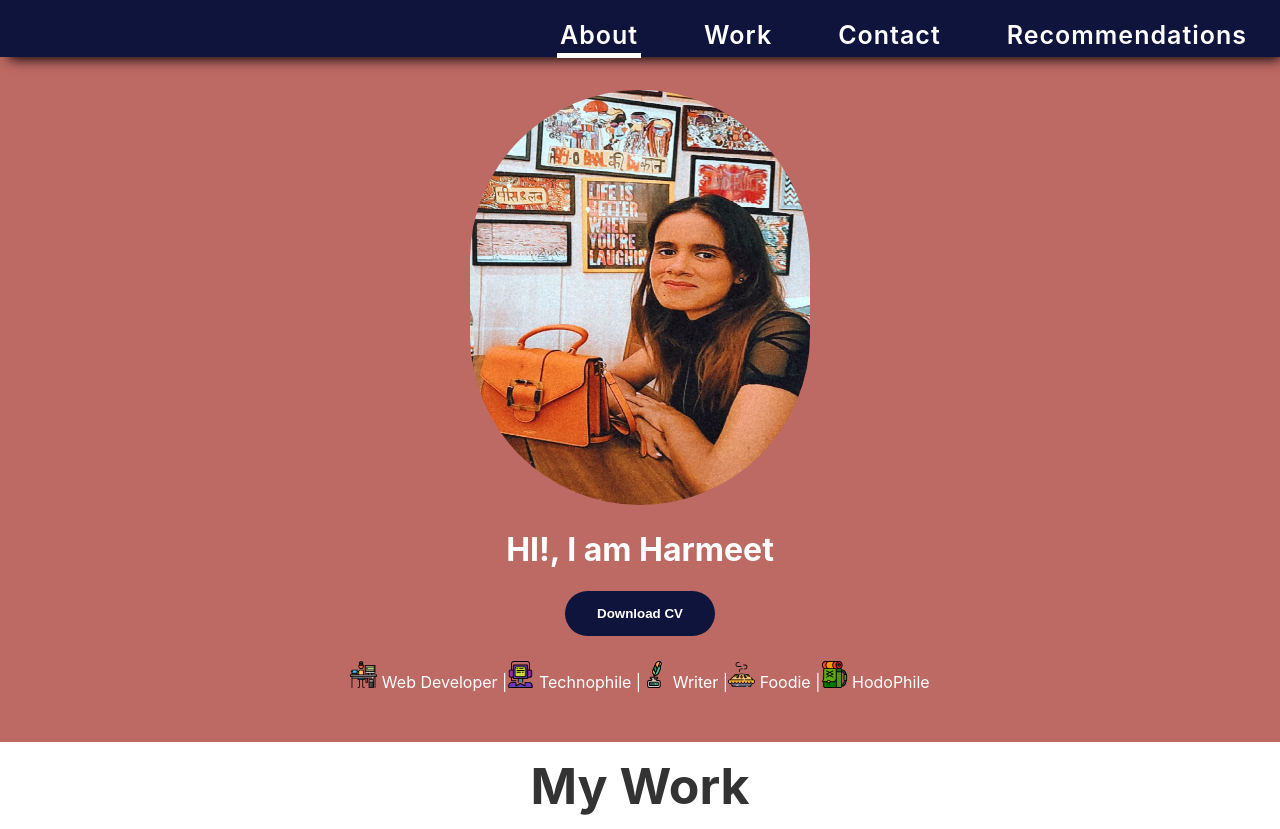
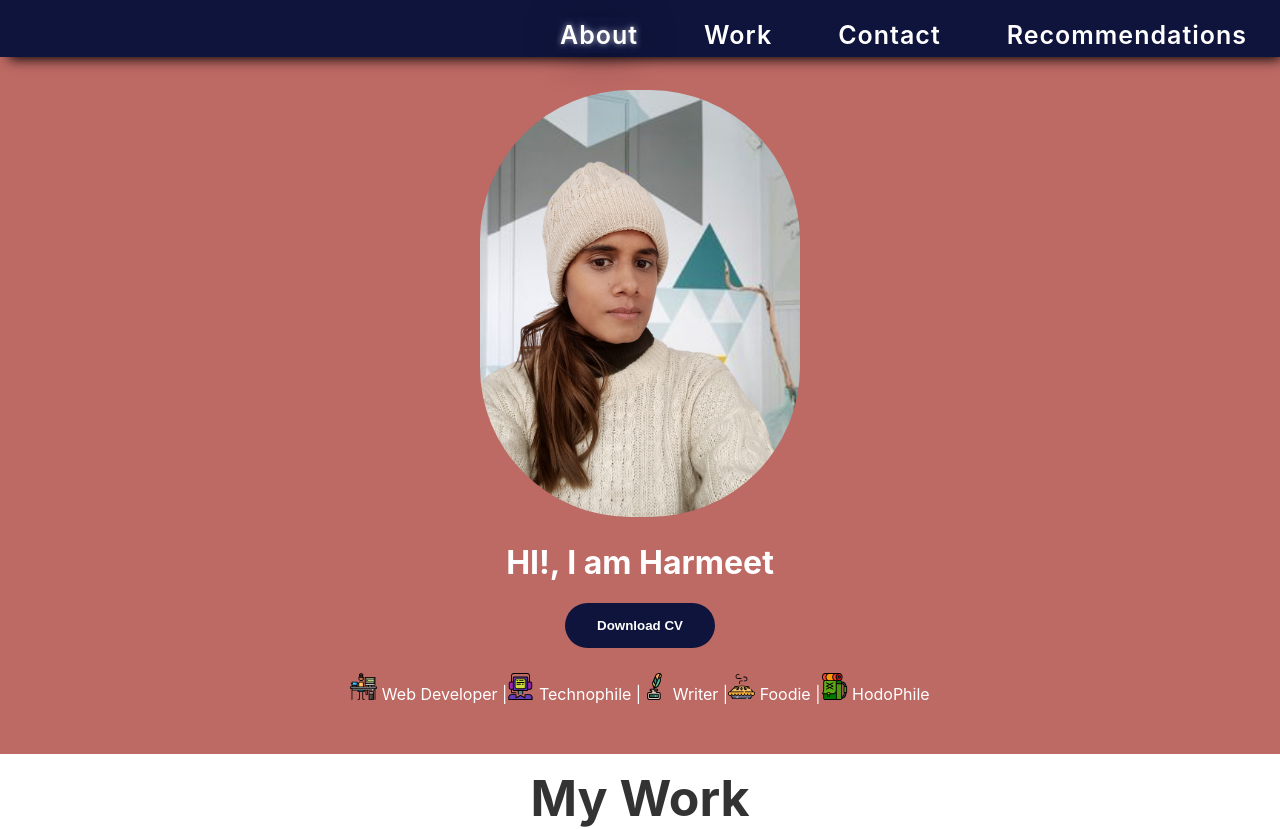
Before and after one commit to harmeet27/portfolio, a React (Create React App) app: page / in a window 1280 px wide. Shown: the top 829 px of the page. Built offline with nearby package versions, Linux system fonts and the light colour scheme.

Commit message:
feat update hover styles

```diff
--- a/src/components/Header/Header.css
+++ b/src/components/Header/Header.css
@@ -12,9 +12,8 @@
 }
 
 .profile {
-  border-radius: 340px;
-  width: 340px;
-  height: 415px;
+  border-radius: 150px;
+  width: 320px;
 }
 
 .tagLine {
--- a/src/components/Header/Header.js
+++ b/src/components/Header/Header.js
@@ -1,6 +1,6 @@
 import React from "react";
 import "./Header.css";
-import profile from "../../profile.jpg";
+import profile from "../../profile.png";
 import programmer from "../../programmer.svg";
 import tech from "../../tech.svg";
 import writer from "../../writer.svg";
--- a/src/components/Navigation/Navigation.css
+++ b/src/components/Navigation/Navigation.css
@@ -28,6 +28,13 @@
   color: #fff;
   letter-spacing: 1px;
   margin-left: 15px;
+}
+
+.link:hover {
+  text-shadow: 0px 0px 6px rgba(255, 255, 255, 1);
+  -webkit-box-shadow: 0px 5px 40px -10px rgba(0, 0, 0, 0.57);
+  -moz-box-shadow: 0px 5px 40px -10px rgba(0, 0, 0, 0.57);
+  transition: all 0.4s ease 0s;
 }
 
 .logo {
@@ -73,7 +80,10 @@
   background-color: #0e143c;
 }
 
-
-.active{
-  border-bottom: 5px solid #fff;
+.active {
+  /* border-bottom: 5px solid #fff; */
+  text-shadow: 0px 0px 6px #aeb1c7;
+  -webkit-box-shadow: 0px 5px 40px -10px rgba(0, 0, 0, 0.57);
+  -moz-box-shadow: 0px 5px 40px -10px rgba(0, 0, 0, 0.57);
+  transition: all 0.4s ease 0s;
 }
```
Also changed, not shown: src/profile.jpg (deleted), src/profile.png (added).
